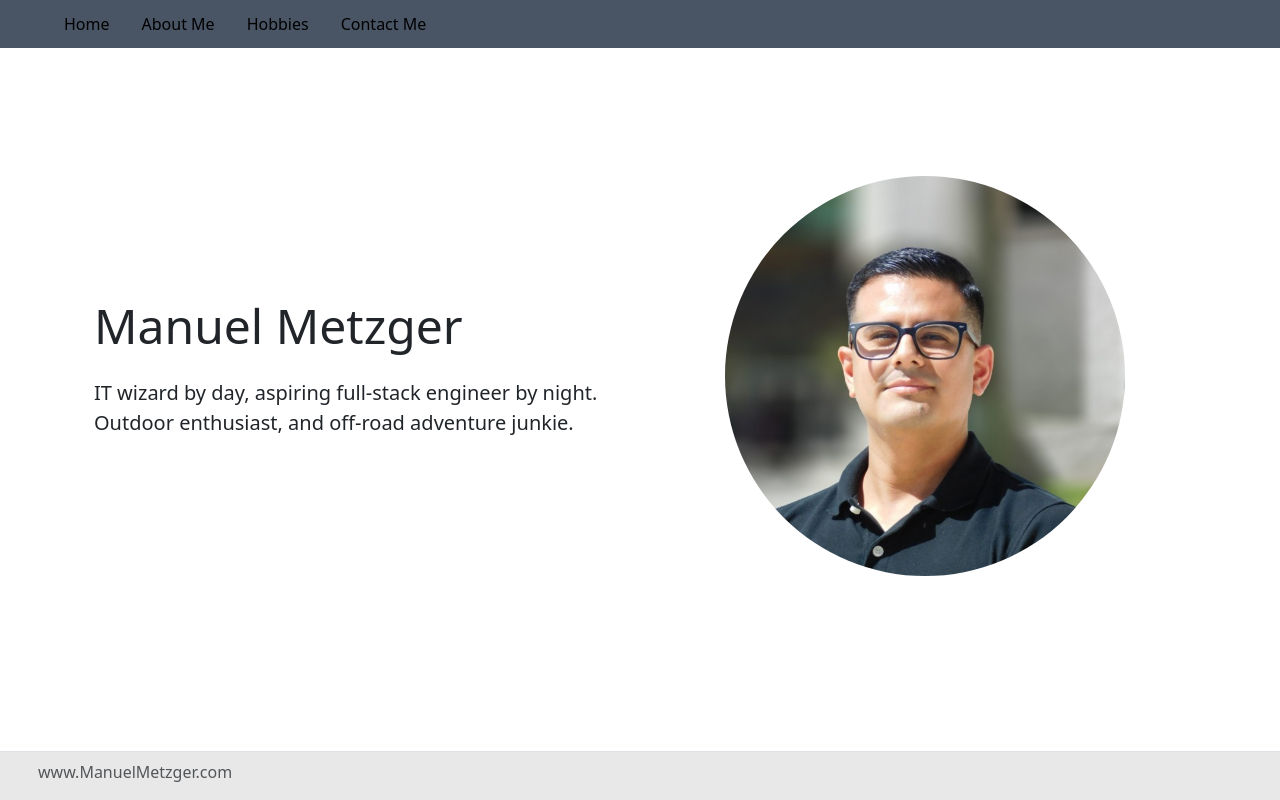
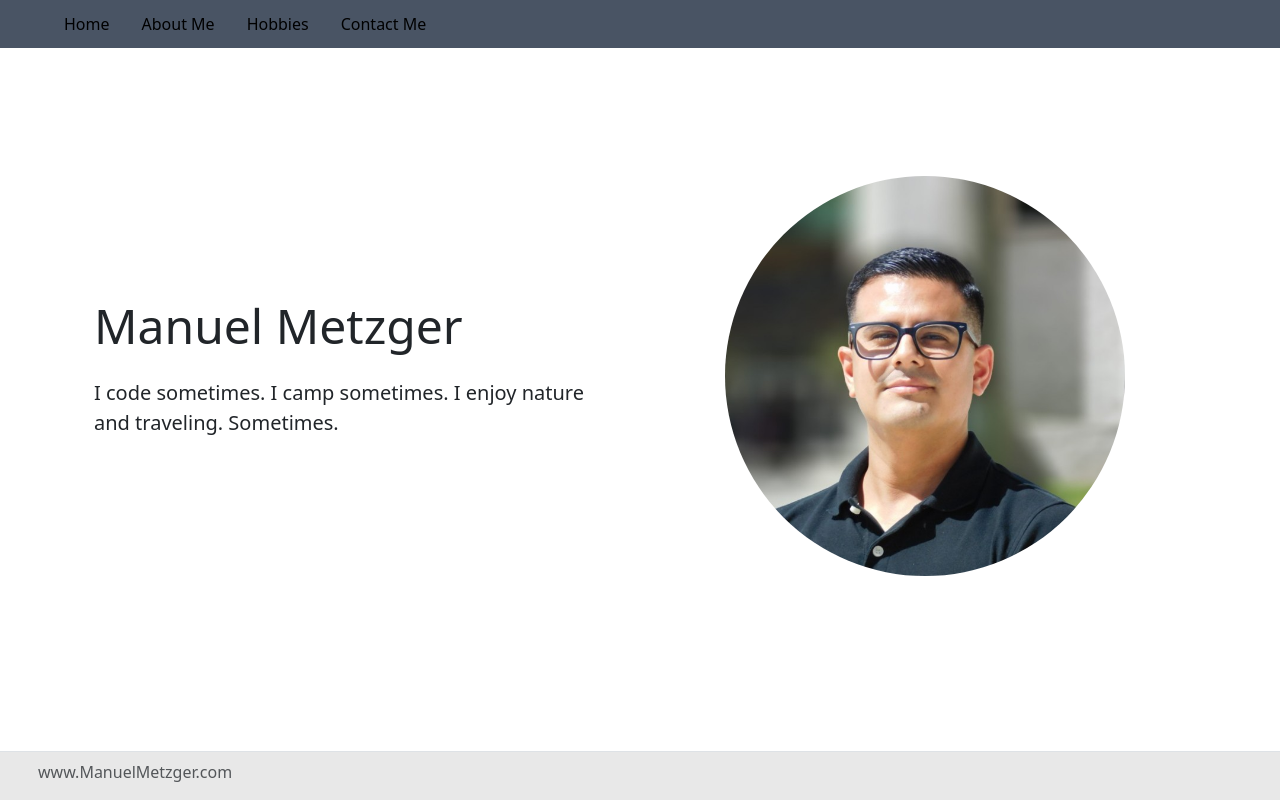
Before and after one commit to MannyMetzger/ManuelMetzger, a plain HTML site: page index.html in a window 1280 px wide. Drawn offline with nearby package versions, Linux system fonts and the light colour scheme.

Commit message:
Update index.html
personal bran message update.

```diff
--- a/index.html
+++ b/index.html
@@ -36,7 +36,7 @@
       </div>
       <div class="col-lg-6">
         <h1 class="display-5 mb-4">Manuel Metzger</h1>
-        <p class="lead">IT wizard by day, aspiring full-stack engineer by night. Outdoor enthusiast, and off-road adventure junkie.</p>
+        <p class="lead">I code sometimes. I camp sometimes. I enjoy nature and traveling. Sometimes.</p>
 
       </div>
 
```
